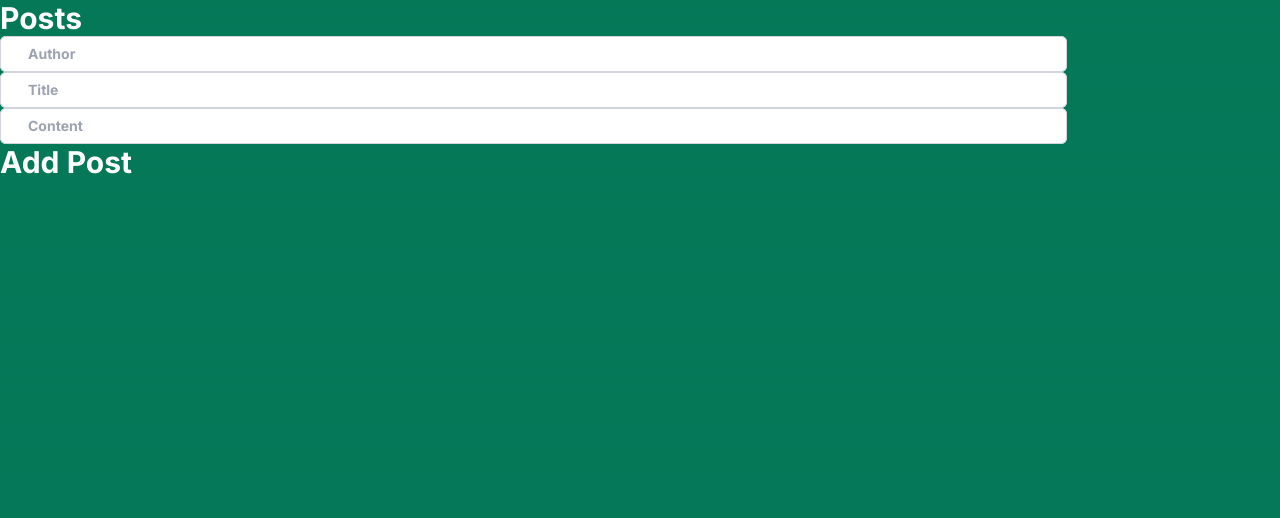
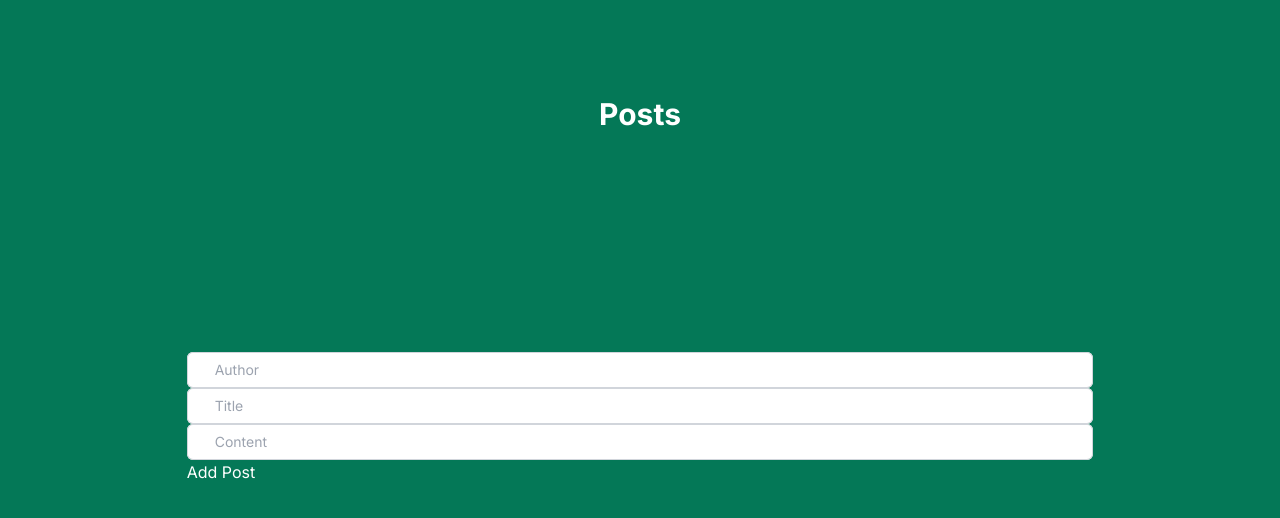
Before and after one commit to diamondcodebase/ox-app, a Next.js app: page /post in a window 1280 px wide. Shown: the top 518 px of the page. Built offline with nearby package versions, Linux system fonts and the light colour scheme.

Commit message:
post page style

```diff
--- a/src/app/post/page.js
+++ b/src/app/post/page.js
@@ -34,27 +34,27 @@ export default function Post() {
     }
 
     return (
-        <div className='text-3xl font-bold'>
+        <main className="flex min-h-screen flex-col items-center justify-between p-24">
             <div className='text-3xl font-bold'>Posts</div>
-            <div>
+            <div className="block w-5/6">
                 <input
                     type="text"
                     value={author}
-                    className="block w-5/6 rounded-md border-0 py-1.5 pl-7 pr-20 text-gray-900 ring-1 ring-inset ring-gray-300 placeholder:text-gray-400 focus:ring-2 focus:ring-inset focus:ring-indigo-600 sm:text-sm sm:leading-6"
+                    className="block w-full rounded-md border-0 py-1.5 pl-7 pr-20 text-gray-900 ring-1 ring-inset ring-gray-300 placeholder:text-gray-400 focus:ring-2 focus:ring-inset focus:ring-indigo-600 sm:text-sm sm:leading-6"
                     onChange={(e) => setAuthor(e.target.value)}
                     placeholder="Author"
                 />
                 <input
                     type="text"
                     value={title}
-                    className="block w-5/6 rounded-md border-0 py-1.5 pl-7 pr-20 text-gray-900 ring-1 ring-inset ring-gray-300 placeholder:text-gray-400 focus:ring-2 focus:ring-inset focus:ring-indigo-600 sm:text-sm sm:leading-6"
+                    className="block w-full rounded-md border-0 py-1.5 pl-7 pr-20 text-gray-900 ring-1 ring-inset ring-gray-300 placeholder:text-gray-400 focus:ring-2 focus:ring-inset focus:ring-indigo-600 sm:text-sm sm:leading-6"
                     onChange={(e) => setTitle(e.target.value)}
                     placeholder="Title"
                 />
                 <input
                     type="text"
                     value={content}
-                    className="block w-5/6 rounded-md border-0 py-1.5 pl-7 pr-20 text-gray-900 ring-1 ring-inset ring-gray-300 placeholder:text-gray-400 focus:ring-2 focus:ring-inset focus:ring-indigo-600 sm:text-sm sm:leading-6"
+                    className="block w-full rounded-md border-0 py-1.5 pl-7 pr-20 text-gray-900 ring-1 ring-inset ring-gray-300 placeholder:text-gray-400 focus:ring-2 focus:ring-inset focus:ring-indigo-600 sm:text-sm sm:leading-6"
                     onChange={(e) => setContent(e.target.value)}
                     placeholder="Content"
                 />
@@ -65,7 +65,7 @@ export default function Post() {
                 (<PostC {...post} key={ idx = Math.random() } />)
             )}
             </div>
-        </div>
+        </main>
 
 
     );
```
